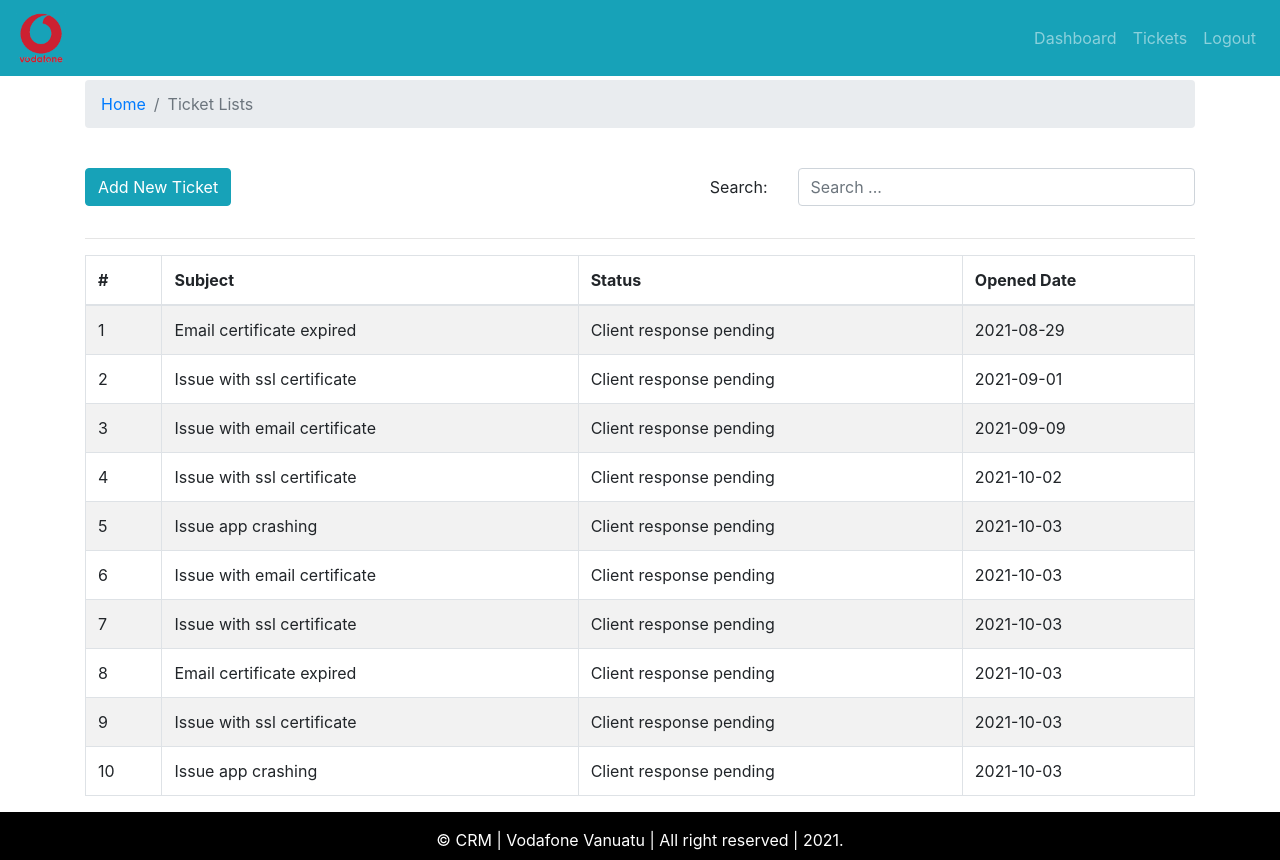
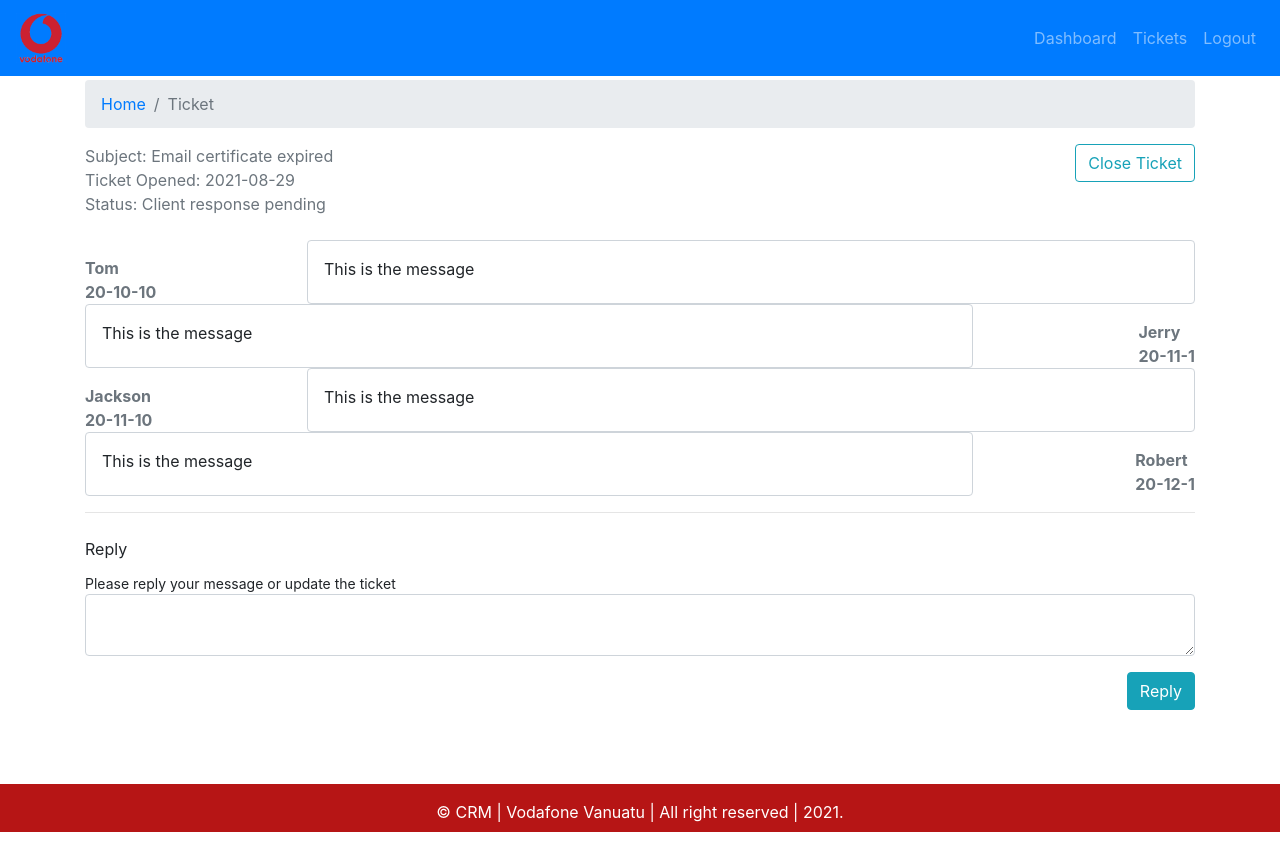
Before and after one commit to Xenrob/crm-frontend, a React (Create React App) app: page / in a window 1280 px wide. After the commit the page ends 832 px from the top, so only its background shows below. Built offline with nearby package versions, Linux system fonts and the light colour scheme.

Commit message:
ticket landing page added

```diff
--- a/src/App.css
+++ b/src/App.css
@@ -15,7 +15,7 @@
 
 footer {
     grid-area: footer;
-    background: black;
+    background: rgb(182, 21, 21);
     padding: 1rem;
     color: white;
 }
--- a/src/App.js
+++ b/src/App.js
@@ -4,6 +4,7 @@
  import { Dashboard } from "./pages/dashboard/dashboard.page";
 import { AddTicket } from "./pages/new-ticket/AddTicket.page";
 import { TicketList } from "./pages/ticket-list/TicketList.page";
+import { Ticket } from "./pages/ticket/Ticket.page";
 
 
 import { Entry } from "./pages/entry/Entry.page";
@@ -16,7 +17,8 @@
           <DefaultLayout>
             {/* <Dashboard /> */}
             {/* <AddTicket /> */}
-            <TicketList />
+            {/* <TicketList /> */}
+            <Ticket />
           </DefaultLayout>
         </div>
     );
--- a/src/assets/data/dummy-tickets.json
+++ b/src/assets/data/dummy-tickets.json
@@ -2,7 +2,28 @@
         "id": 1,
         "subject": "Email certificate expired",
         "status": "Client response pending",
-        "addedAt": "2021-08-29"
+        "addedAt": "2021-08-29",
+        "history": [{
+                "date": "20-10-10",
+                "message": "This is the message",
+                "messageBy": "Tom"
+            },
+            {
+                "date": "20-11-1",
+                "message": "This is the message",
+                "messageBy": "Jerry"
+            },
+            {
+                "date": "20-11-10",
+                "message": "This is the message",
+                "messageBy": "Jackson"
+            },
+            {
+                "date": "20-12-1",
+                "message": "This is the message",
+                "messageBy": "Robert"
+            }
+        ]
     },
     {
         "id": 2,
--- /dev/null
+++ b/src/components/message-history/MessageHistory.comp.js
@@ -0,0 +1,21 @@
+import React from 'react';
+import PropTypes from 'prop-types';
+import "./message-history.style.css";
+
+export const MessageHistory = ({msg}) => {
+    if(!msg) return null;
+    return msg.map((row, i) =>
+        <div key={i} className="message-history">
+            <div className="send font-weight-bold text-secondary mt-3">
+                <div className="sender">{row.messageBy}</div>
+                <div className="date">{row.date}</div>
+            </div>
+            <div className="message">{row.message}</div>
+        </div>
+    );
+};
+
+//PropTypes
+MessageHistory.propTypes = {
+    msg: PropTypes.array.isRequired,
+}
--- /dev/null
+++ b/src/components/message-history/message-history.style.css
@@ -0,0 +1,18 @@
+.message-history {
+    display: flex;
+    flex-direction: row;
+    justify-content: space-between;
+}
+
+.message-history:nth-child(even) {
+    display: flex;
+    flex-direction: row-reverse;
+    justify-content: space-between;
+}
+
+.message {
+    padding: 1rem;
+    width: 80%;
+    border: 1px solid #ced4da;
+    border-radius: 0.25rem;
+}
--- a/src/components/search-form/SearchForm.comp.js
+++ b/src/components/search-form/SearchForm.comp.js
@@ -3,7 +3,6 @@
 import PropTypes from 'prop-types'
 
 export const SearchForm = ({handleOnChange, str}) => {
-    console.log(str);
     return (
         <div>
             <Form>
--- a/src/components/ticket-table/TicketTable.comp.js
+++ b/src/components/ticket-table/TicketTable.comp.js
@@ -3,7 +3,7 @@
 import PropTypes from 'prop-types';
 
 export const TicketTable = ({tickets}) => {
-    //if(!tickets.length)
+    if(!tickets.length) return null;
     return (
         <Table striped bordered hover>
             <thead>
--- /dev/null
+++ b/src/components/update-ticket/UpdateTicket.comp.js
@@ -0,0 +1,30 @@
+import React from 'react';
+import {Form, Button} from 'react-bootstrap';
+import PropTypes from 'prop-types';
+
+export const UpdateTicket = ({msg, handleOnChange, handleOnSubmit}) => {
+    return (
+        <Form onSubmit = {handleOnSubmit}>
+            <Form.Label>Reply</Form.Label>
+            <Form.Text>Please reply your message or update the ticket</Form.Text>
+            <Form.Control
+            value={msg}
+            onChange = {handleOnChange}
+            as="textarea"
+            row="5"
+            name="detail"
+            />
+            <div className="text-right mt-3 mb-3">
+                <Button variant="info" type="submit">Reply</Button>
+            </div>
+
+        </Form>
+    );
+};
+
+//PropTypes
+UpdateTicket.propTypes = {
+    msg: PropTypes.string.isRequired,
+    handleOnChange: PropTypes.func.isRequired,
+    handleOnSubmit: PropTypes.func.isRequired,
+}
--- a/src/layout/partials/Header.comp.js
+++ b/src/layout/partials/Header.comp.js
@@ -5,7 +5,7 @@
 
 export const Header = () => {
     return (
-        <Navbar collapseOnSelect bg="info" variant="dark" expand="md">
+        <Navbar collapseOnSelect bg="primary" variant="dark" expand="md">
             <Navbar.Brand>
                 <img src={logo} alt="logo" width="50px" />
             </Navbar.Brand>
--- /dev/null
+++ b/src/pages/ticket/Ticket.page.js
@@ -0,0 +1,62 @@
+import React, {useState, useEffect} from 'react'
+import {Container, Row, Col, Button} from 'react-bootstrap'
+import { PageBreadcrumb } from '../../components/breadcrumb/Breadcrumb.comp'
+import tickets from '../../assets/data/dummy-tickets.json'
+import { MessageHistory } from '../../components/message-history/MessageHistory.comp'
+import { UpdateTicket } from '../../components/update-ticket/UpdateTicket.comp'
+
+
+const ticket = tickets[0]
+
+export const Ticket = () => {
+
+    const [message, setMessage] = useState('')
+
+    //updated the message
+    useEffect(() => {}, [message])
+
+    //set message here after receiving
+    const handleOnChange = (e) => {
+        setMessage(e.target.value);
+    };
+
+    //submit the message
+    const handleOnSubmit = () => {
+        alert('Form submitted!')
+    }
+
+    return (
+        <Container>
+
+            <Row>
+                <Col>
+                    <PageBreadcrumb page="Ticket" />
+                </Col>
+            </Row>
+
+            <Row>
+                <Col className="text-weight-bolder text-secondary">
+                    <div className = "subject" >Subject: {ticket.subject}</div>
+                    <div className = "date" >Ticket Opened: {ticket.addedAt}</div>
+                    <div className = "status" >Status: {ticket.status}</div>
+                </Col>
+                <Col className="text-right">
+                    <Button variant="outline-info">Close Ticket</Button>
+                </Col>
+            </Row>
+            <Row className="mt-4">
+                <Col>
+                    <MessageHistory msg={ticket.history}/>
+                </Col>
+            </Row>
+            <hr />
+
+            <Row className="mt-4">
+                <Col>
+                    <UpdateTicket msg={message} handleOnChange={handleOnChange} handleOnSubmit={handleOnSubmit}/>
+                </Col>
+            </Row>
+
+        </Container>
+    );
+};
```
Also changed, not shown: src/pages/ticket-list/TicketList.page.js (line endings or trailing spaces).
